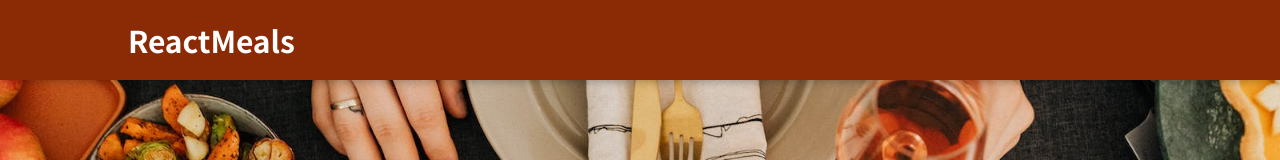
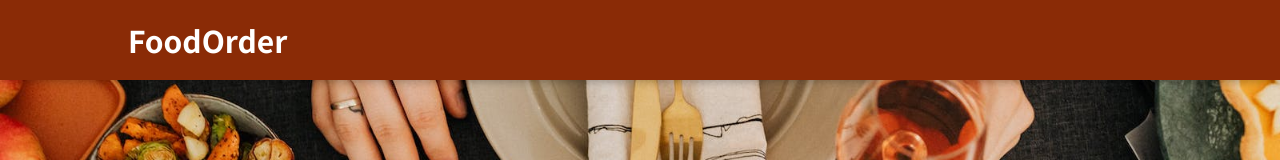
Before and after one commit to MayankBhadeshiya/foodorder, a React (Create React App) app: page / in a window 1280 px wide. Shown: the top 160 px of the page. Built offline with nearby package versions, Linux system fonts and the light colour scheme.

Commit message:
FoodOrder

```diff
--- a/src/components/Adminlogin/Adminlogin.js
+++ b/src/components/Adminlogin/Adminlogin.js
@@ -92,7 +92,7 @@
     return (
         <div style={myStyle}>
             <header className={cl.header}>
-                <h2 className='font-bold text-3xl'>ReactMeals</h2>
+                <h2 className='font-bold text-3xl'>FoodOrder</h2>
             </header>
             <section style={{ maxWidth: '30rem', margin: 'auto' }} className='h-screen pt-48'>
                 <div className='shadow p-4 rounded-xl bg-white' style={{ zIndex: 100 }}>
--- a/src/components/Homenavbar/Homenavbar.js
+++ b/src/components/Homenavbar/Homenavbar.js
@@ -42,7 +42,7 @@
     <div>
       <header className={classes.header}>
         <div className="flex">
-          <h2 className="font-bold text-3xl mt-2">ReactMeals</h2>
+          <h2 className="font-bold text-3xl mt-2">FoodOrder</h2>
           <div className="relative group hidden 2xl:flex">
             {categoriesdata.map((obj) => {
               return (
--- a/src/components/Homenavbar/Homenavbar1.js
+++ b/src/components/Homenavbar/Homenavbar1.js
@@ -50,7 +50,7 @@
         <div>
             <header className={classes.header}>
                 <div className="flex">
-                    <h2 className="font-bold text-3xl mt-5 mr-10">ReactMeals</h2>
+                    <h2 className="font-bold text-3xl mt-5 mr-10">FoodOrder</h2>
                     <div className="relative group hidden 2xl:flex">
                         {categoriesdata.map((obj, i) => {
                             return (
@@ -60,11 +60,11 @@
                                         <div className="group inline-block relative">
                                             <button
                                                 className="font-semibold py-2 px-4 rounded inline-flex items-center"
-                                                onClick={setdropdownHandler} value={i} style={{ backgroundColor: '#8a2b06'}}>
+                                                onClick={setdropdownHandler} value={i} style={{ backgroundColor: '#8a2b06' }}>
                                                 {obj}
 
                                             </button>
-                                            <ul className="absolute hidden text-gray-700"  value={i} id={`down-${i}`}>
+                                            <ul className="absolute hidden text-gray-700" value={i} id={`down-${i}`}>
                                                 {/* <li className="">
                                                     <a
                                                         className="rounded-t bg-gray-200 hover:bg-gray-400 py-2 px-4 block whitespace-no-wrap"
--- a/src/components/Layout/Header.js
+++ b/src/components/Layout/Header.js
@@ -14,7 +14,7 @@
   return (
     <Fragment>
       <header className={classes.header}>
-        <h2 className='font-bold text-3xl'>ReactMeals</h2>
+        <h2 className='font-bold text-3xl'>FoodOrder</h2>
         <div style={{ display: "flex" }}>
           <HeaderCartButton onClick={props.onShowCart} />
           <button className={classes.bt} onClick={logoutHandler}><i className="fa-solid fa-right-from-bracket fa-2xl"></i></button>
--- a/src/components/Login/Login.js
+++ b/src/components/Login/Login.js
@@ -98,7 +98,7 @@
     return (
         <div style={myStyle}>
             <header className={cl.header}>
-                <h2 className='font-bold text-3xl'>ReactMeals</h2>
+                <h2 className='font-bold text-3xl'>FoodOrder</h2>
             </header>
             <section style={{ maxWidth: '30rem', margin: 'auto' }} className='h-screen pt-48'>
                 <div className='shadow p-4 rounded-xl bg-white' style={{ zIndex: 100 }}>
--- a/src/components/Signup/Signup.js
+++ b/src/components/Signup/Signup.js
@@ -94,7 +94,7 @@
     return (
         <div style={myStyle}>
             <header className={cl.header}>
-                <h2 className='font-bold text-3xl'>ReactMeals</h2>
+                <h2 className='font-bold text-3xl'>FoodOrder</h2>
             </header>
             <section style={{ maxWidth: '30rem', margin: 'auto' }} className='h-screen pt-48'>
                 <div className='shadow p-4 rounded-xl bg-white' style={{ zIndex: 100 }}>
```
